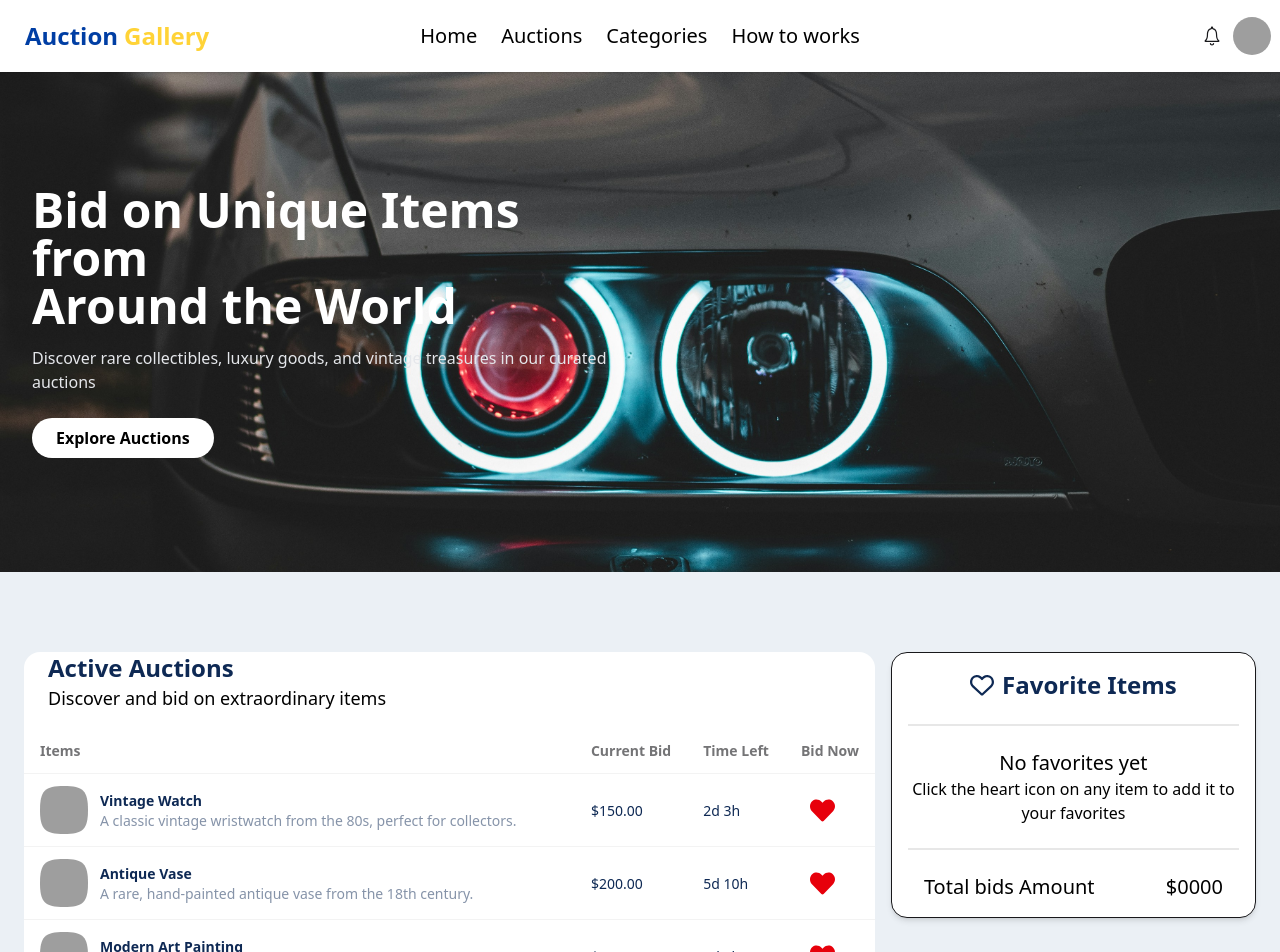
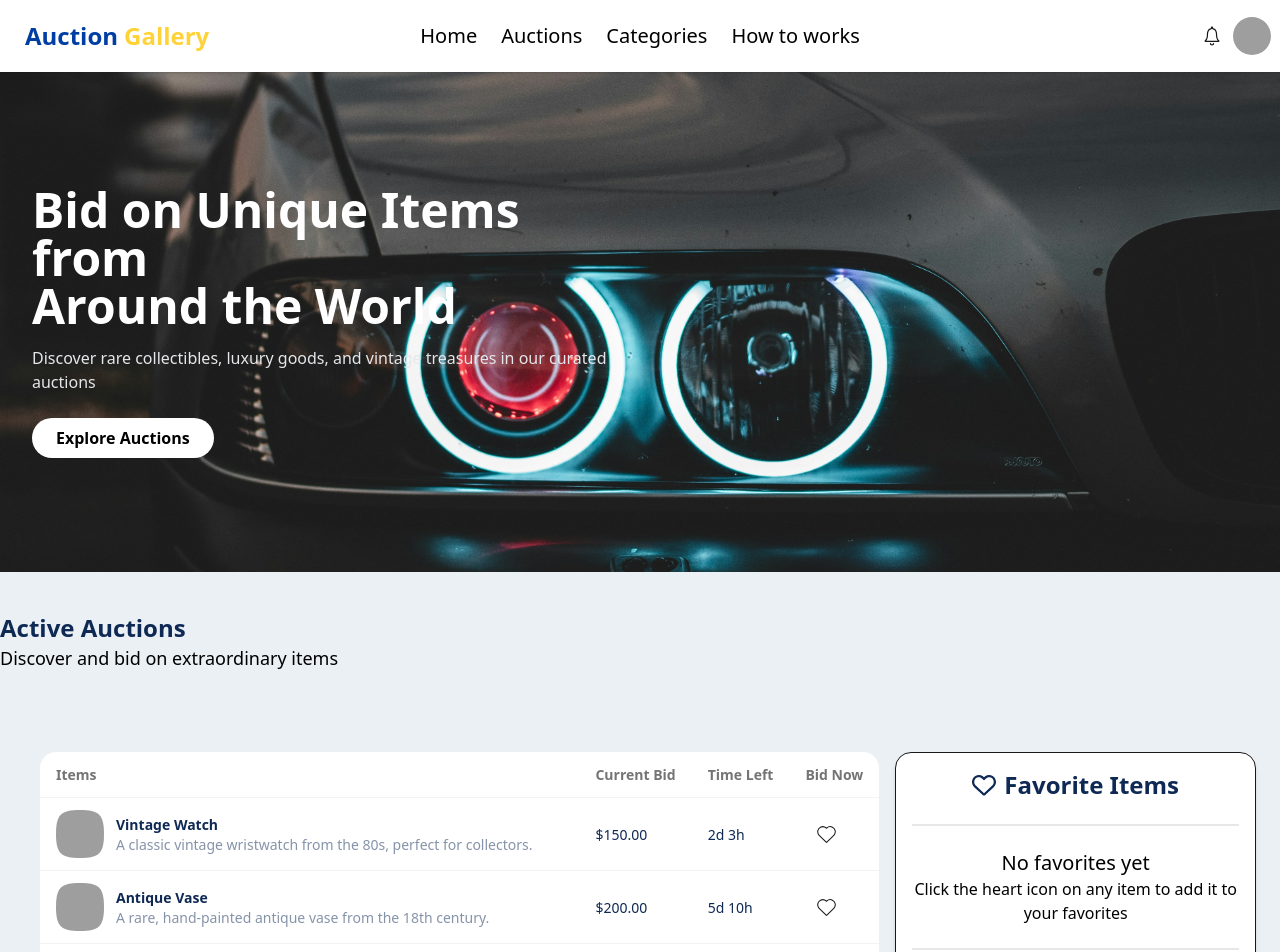
Before and after one commit to AmenaGithub678/bidMaster-Auction-Gallery-Website, a React (Vite) app: page / in a window 1280 px wide. Shown: the top 952 px of the page. Built offline with nearby package versions, Linux system fonts and the light colour scheme; grey boxes are pictures that could not be loaded.

Commit message:
React-Toastify Integration notification added for favrt items

```diff
--- a/package.json
+++ b/package.json
@@ -14,6 +14,7 @@
     "react": "^19.0.0",
     "react-dom": "^19.0.0",
     "react-icons": "^5.5.0",
+    "react-toastify": "^11.0.5",
     "tailwindcss": "^4.1.3"
   },
   "devDependencies": {
--- a/public/item.json
+++ b/public/item.json
@@ -7,7 +7,7 @@
       "description": "A classic vintage wristwatch from the 80s, perfect for collectors.",
       "currentBidPrice": "$150.00",
       "timeLeft": "2d 3h",
-      "bidsCount": "",
+      "bidsCount": "50",
       "image": "https://i.ibb.co.com/zWLnQmfB/Bid1-min.png"
     },
     {
--- a/src/App.jsx
+++ b/src/App.jsx
@@ -1,41 +1,98 @@
+import { useState } from 'react'
 import './App.css'
 import Banner from './componets/Banner/Banner'
 import Footer from './componets/Footer/Footer'
 import Items from './componets/Items/Items'
 import Navbar from './componets/Navbar/Navbar'
 import { FaRegHeart } from "react-icons/fa6";
+import { RxCross2 } from "react-icons/rx";
+
+import { ToastContainer } from 'react-toastify';
+import 'react-toastify/dist/ReactToastify.css';
+
+
+import { toast } from 'react-toastify';
 
 function App() {
+const [markedItem, setmarkedItem] = useState([]);
+
+
+  const handleitems =(item) =>{
+    toast.success('Item Added to your Favorite List');
+    console.log(item)
+    setmarkedItem([...markedItem,item])
+  }
+
+const handleRemoveItem =(removeItems) =>{
+const showUpdateItem = markedItem.filter((_, index) => index !== removeItems);
+setmarkedItem(showUpdateItem);
+toast.info('Item removed from your favorite list')
+
+}
+  console.log(markedItem)
   return (
     <>
       <Navbar />
       <Banner />
+<div className='bg-[#EBF0F5]'>
 
-      <div className='main-container flex gap-4 px-6  bg-[#EBF0F5]'>
-
-        {/* Left - Items Section */}
-        <div className='left-container w-[70%] bg-[#FFFFFF] my-20 rounded-2xl'>
-        <h2 className='text-[#0E2954] text-2xl font-bold ml-6'>Active Auctions</h2>
-          <p className='text-[#000000] font-normal text-lg mb-4 ml-6'>
+<h2 className='text-[#0E2954] text-2xl font-bold pt-10 '>Active Auctions</h2>
+          <p className='text-[#000000] font-normal text-lg  '>
             Discover and bid on extraordinary items
           </p>
-          <Items />
+</div>
+      <div className='main-container flex gap-4 px-6  bg-[#EBF0F5] '>
+      <ToastContainer />
+        {/* Left - Items Section */}
+        <div className='left-container w-[70%] bg-[#FFFFFF] my-20  rounded-2xl'>
+<Items handleitems={handleitems}></Items>
+          {/* <Items /> */}
         </div>
 
 
-        <div className='right-container w-[30%] p-4 bg-white border rounded-2xl text-center shadow-md my-20 h-[40%]'>
+        <div className='right-container w-[30%] p-4 bg-white border rounded-2xl text-center shadow-md my-20  h-[40%]'>
           <h2 className='flex text-[#0E2954] text-2xl items-center justify-center font-bold gap-2'>
+
             <FaRegHeart /> Favorite Items
           </h2>
+
           <div className="divider"></div>
-          <h2 className="text-[#000000] font-normal text-xl">No favorites yet</h2>
+         <div>
+         <h2 className="text-[#000000] font-normal text-xl">No favorites yet</h2>
           <p className="text-[#000000] font-normal text-md">
             Click the heart icon on any item to add it to your favorites
           </p>
+
+          {markedItem.map((marked, index) => (
+  <div key={index} className="flex items-center gap-3 border-b py-2">
+    <img src={marked.image} alt={marked.title} className="w-16 h-16 object-cover rounded" />
+    <div className="flex-1 text-left">
+      <p className="text-sm font-medium">{marked.title}</p>
+      <div className="flex text-xs text-gray-600">
+  <span>{marked.currentBidPrice}</span>
+  <span className="ml-4">Bids: {marked.bidsCount}</span>
+</div>
+    </div>
+    <button
+      onClick={() => handleRemoveItem(index)}
+      className="text-black hover:text-red-700"
+    >
+      <RxCross2 size={20} />
+    </button>
+  </div>
+))}
+
+
+
+
+         </div>
           <div className="divider"></div>
           <div className='flex justify-between items-center px-4'>
             <h4 className='text-[#000000] font-normal text-xl'>Total bids Amount</h4>
             <p className='text-[#000000] font-medium text-xl'>$0000</p>
+
+
+
           </div>
         </div>
       </div>
--- a/src/componets/Item/Item.jsx
+++ b/src/componets/Item/Item.jsx
@@ -1,7 +1,8 @@
 import React from 'react';
-import { FaHeart } from "react-icons/fa";
+import { CiHeart } from "react-icons/ci";
 
-const Item = ({ item }) => {
+const Item = ({ item,handleitems }) => {
+  // console.log(handleitems)
   return (
     <tr>
       <td>
@@ -20,8 +21,9 @@ const Item = ({ item }) => {
       <td className='text-[#0E2954]'>{item.currentBidPrice}</td>
       <td className='text-[#0E2954]'>{item.timeLeft}</td>
       <td>
-        <button className="btn btn-ghost btn-xs">
-          <FaHeart size={25} className='text-red-600' />
+        <button onClick={()=>handleitems(item)} className="btn btn-ghost btn-xs">
+        <CiHeart size={25}/>
+          {/* <FaHeart size={25} className='' /> */}
         </button>
       </td>
     </tr>
--- a/src/componets/Items/Items.jsx
+++ b/src/componets/Items/Items.jsx
@@ -1,7 +1,7 @@
 import React, {useEffect,useState} from 'react';
 import Item from '../Item/Item';
 
-const Items = () => {
+const Items = ({handleitems}) => {
 
 const[items,setItems]=useState([]);
 
@@ -30,7 +30,8 @@ console.log(items)
        </thead>
        <tbody>
          {items.map((item) => (
-           <Item key={item.id} item={item} />
+<Item handleitems={handleitems} key={item.id} item={item}></Item>
+
          ))}
        </tbody>
      </table>
```
Also changed, not shown: 1 other file (tests, documents, lock files or other folders).
